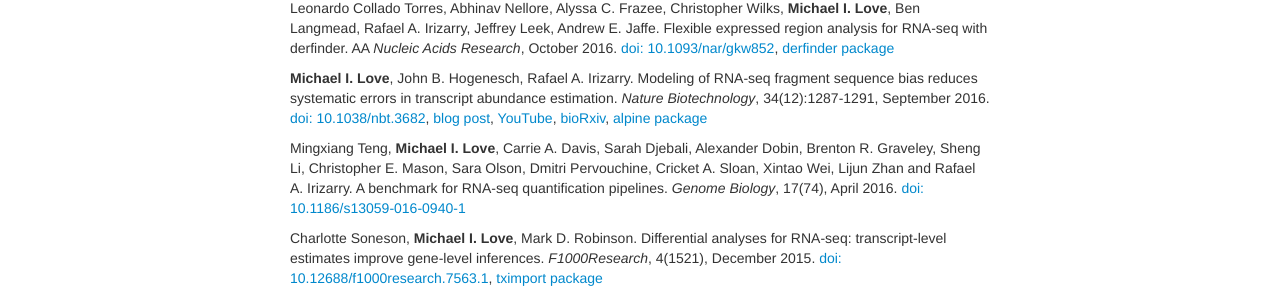
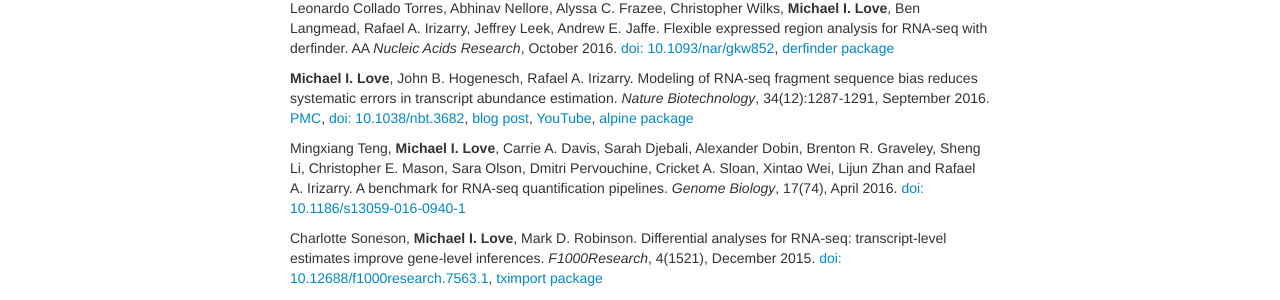
Before and after one commit to mikelove/mikelove.github.io, a Jekyll site: the page built from pages/papers.md, in a window 1280 px wide. Shown: the part 374-674 px from the top of the page. Built offline with Jekyll 4.4.1, drawn with Linux system fonts in a browser that asks for light colours.

Commit message:
add PMC to alpine

```diff
--- a/pages/papers.md
+++ b/pages/papers.md
@@ -35,10 +35,10 @@ AA *Nucleic Acids Research*, October 2016.
 Modeling of RNA-seq fragment sequence bias reduces systematic errors
 in transcript abundance estimation. *Nature Biotechnology*,
 34(12):1287-1291, September 2016.
+[PMC](https://www.ncbi.nlm.nih.gov/pmc/articles/PMC5143225/),
 [doi: 10.1038/nbt.3682](http://dx.doi.org/10.1038/nbt.3682),
 [blog post](https://mikelove.wordpress.com/2016/09/26/rna-seq-fragment-sequence-bias/),
 [YouTube](https://www.youtube.com/watch?v=9xskajkNJwg),
-[bioRxiv](http://biorxiv.org/content/early/2015/08/28/025767),
 [alpine package](http://bioconductor.org/packages/alpine)
 
 Mingxiang Teng, **Michael I. Love**, Carrie A. Davis, Sarah Djebali,
```
